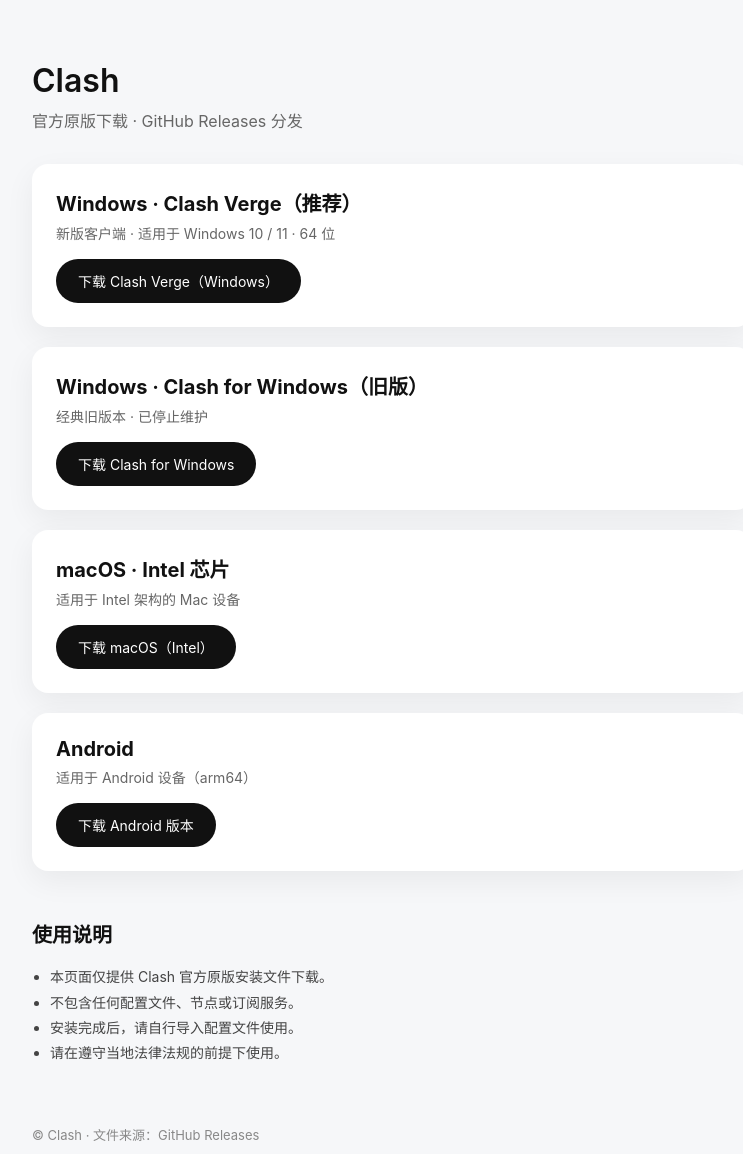
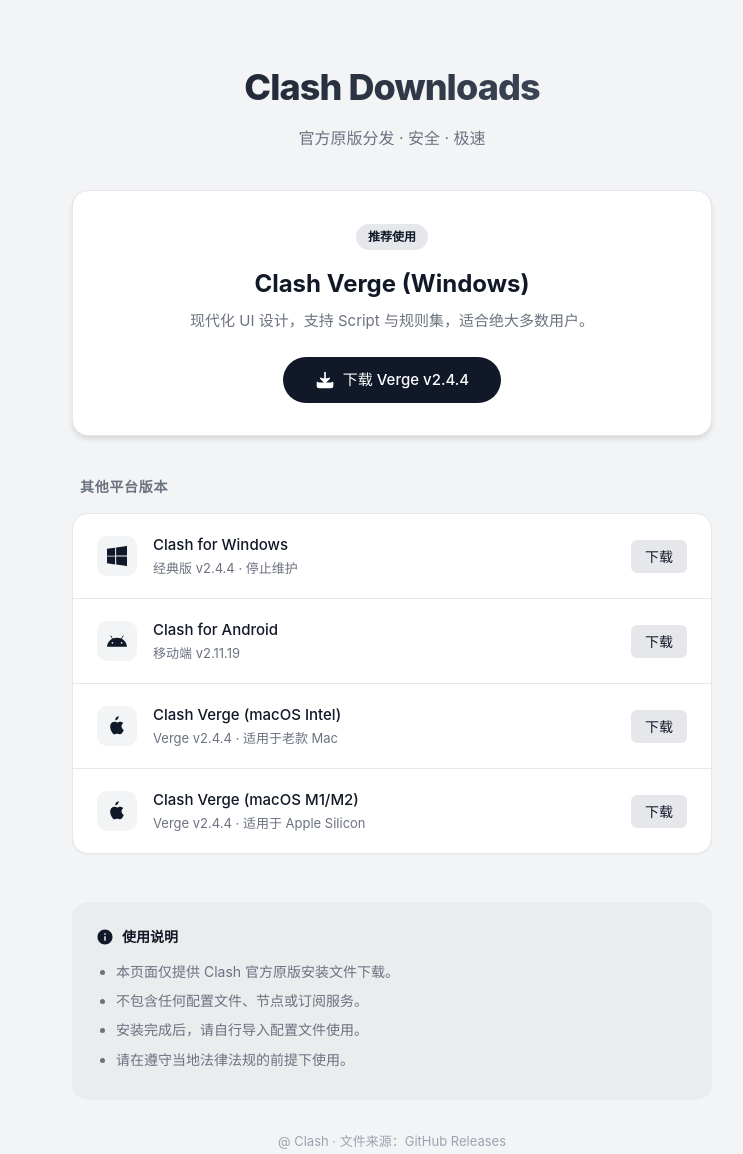
Before and after one commit to itspommeweb/clash-download, a plain HTML site: page index.html in a window 1280 px wide. Shown: the whole page, without its empty margins (248-991 px from the left). Drawn offline with Linux system fonts and the light colour scheme.

Commit message:
Update index.html

```diff
--- a/index.html
+++ b/index.html
@@ -1,147 +1,350 @@
-<!DOCTYPE html>
+<!doctype html>
 <html lang="zh-CN">
 <head>
-  <meta charset="UTF-8" />
-  <title>Clash 下载</title>
-  <meta name="viewport" content="width=device-width, initial-scale=1.0" />
+<meta charset="utf-8">
+<meta name="viewport" content="width=device-width, initial-scale=1">
+<title>Clash 官方下载</title>
 
 <style>
+:root {
+  /* --- 配色方案 --- */
+  --bg: #f3f4f6;
+  --card-bg: #ffffff;
+  --text-main: #111827;
+  --text-sub: #6b7280;
+  --border: #e5e7eb;
+
+  /* 核心主色调 */
+  --primary: #111827;
+  --primary-hover: #374151;
+
+  /* 阴影与圆角 */
+  --shadow-sm: 0 1px 2px 0 rgba(0, 0, 0, 0.05);
+  --shadow-md: 0 4px 6px -1px rgba(0, 0, 0, 0.1), 0 2px 4px -1px rgba(0, 0, 0, 0.06);
+  --radius: 16px;
+}
+
 body {
   margin: 0;
-      font-family: -apple-system, BlinkMacSystemFont, "Segoe UI", Roboto, Helvetica, Arial, sans-serif;
-      background: #f6f7f9;
-      color: #111;
+  background: var(--bg);
+  font-family: -apple-system, BlinkMacSystemFont, "Segoe UI", Roboto, "Helvetica Neue", Arial, sans-serif;
+  color: var(--text-main);
+  line-height: 1.5;
+  -webkit-font-smoothing: antialiased;
 }
 
 .container {
-      max-width: 720px;
+  max-width: 640px;
   margin: 0 auto;
-      padding: 40px 20px 80px;
+  padding: 60px 20px 80px;
+}
+
+/* 头部区域 */
+header {
+  text-align: center;
+  margin-bottom: 40px;
 }
 
 h1 {
-      font-size: 32px;
-      font-weight: 600;
-      margin-bottom: 8px;
+  font-size: 36px;
+  font-weight: 800;
+  margin: 0 0 12px;
+  letter-spacing: -0.025em;
+  background: linear-gradient(135deg, #111827 0%, #4b5563 100%);
+  -webkit-background-clip: text;
+  -webkit-text-fill-color: transparent;
 }
 
 .subtitle {
-      color: #666;
-      margin-bottom: 32px;
+  color: var(--text-sub);
   font-size: 16px;
 }
 
+/* 卡片通用样式 */
 .card {
-      background: #fff;
-      border-radius: 16px;
-      padding: 24px;
-      margin-bottom: 20px;
-      box-shadow: 0 10px 30px rgba(0,0,0,0.06);
+  background: var(--card-bg);
+  border: 1px solid var(--border);
+  border-radius: var(--radius);
+  box-shadow: var(--shadow-sm);
+  transition: all 0.3s ease;
+  overflow: hidden;
 }
 
-    .card h2 {
-      margin: 0 0 6px;
-      font-size: 20px;
+/* 推荐主卡片 */
+.hero-card {
+  padding: 32px;
+  text-align: center;
+  border: 1px solid var(--border);
+  box-shadow: var(--shadow-md);
+  margin-bottom: 40px;
 }
 
-    .desc {
-      font-size: 14px;
-      color: #666;
+.hero-card:hover {
+  transform: translateY(-2px);
+  box-shadow: 0 10px 15px -3px rgba(0, 0, 0, 0.1);
+}
+
+.hero-badge {
+  display: inline-block;
+  background: #e5e7eb;
+  color: var(--text-main);
+  font-size: 12px;
+  font-weight: 600;
+  padding: 4px 12px;
+  border-radius: 99px;
   margin-bottom: 16px;
 }
 
-    .btn {
-      display: inline-block;
-      padding: 12px 22px;
-      background: #111;
+.hero-card h2 {
+  margin: 0 0 8px;
+  font-size: 24px;
+  color: var(--text-main);
+}
+
+.hero-card p {
+  margin: 0 0 24px;
+  color: var(--text-sub);
+  font-size: 15px;
+}
+
+/* 主按钮 */
+.btn-primary {
+  display: inline-flex;
+  align-items: center;
+  justify-content: center;
+  padding: 12px 32px;
+  background: var(--primary);
   color: #fff;
-      border-radius: 999px;
   text-decoration: none;
+  border-radius: 99px;
+  font-weight: 500;
+  font-size: 15px;
+  transition: background 0.2s;
+  gap: 8px;
+}
+
+.btn-primary:hover {
+  background: var(--primary-hover);
+}
+
+/* 列表区域 */
+.section-title {
+  font-size: 14px;
+  font-weight: 600;
+  color: var(--text-sub);
+  margin: 0 0 16px 8px;
+  text-transform: uppercase;
+  letter-spacing: 0.05em;
+}
+
+.list {
+  display: flex;
+  flex-direction: column;
+}
+
+.item {
+  display: flex;
+  align-items: center;
+  padding: 20px 24px;
+  border-bottom: 1px solid var(--border);
+  transition: background 0.2s;
+  text-decoration: none;
+}
+
+.item:hover {
+  background-color: #f9fafb;
+}
+
+.item:last-child {
+  border-bottom: none;
+}
+
+/* 图标容器 */
+.item-icon {
+  width: 40px;
+  height: 40px;
+  background: #f3f4f6;
+  border-radius: 10px;
+  display: flex;
+  align-items: center;
+  justify-content: center;
+  margin-right: 16px;
+  color: var(--text-main);
+  flex-shrink: 0;
+}
+
+.item-content {
+  flex: 1;
+}
+
+.item-title {
+  font-size: 15px;
+  font-weight: 500;
+  color: var(--text-main);
+  margin-bottom: 2px;
+}
+
+.item-sub {
+  font-size: 13px;
+  color: var(--text-sub);
+}
+
+/* 列表按钮 */
+.item-action {
+  font-size: 14px;
+  color: var(--primary);
+  font-weight: 500;
+  background: #e5e7eb;
+  padding: 6px 14px;
+  border-radius: 6px;
+  text-decoration: none;
+  transition: all 0.2s;
+}
+
+.item-action:hover {
+  background: var(--primary);
+  color: #fff;
+}
+
+/* SVG 图标样式 */
+svg {
+  width: 20px;
+  height: 20px;
+  fill: currentColor;
+}
+
+/* 底部说明区域 */
+.usage-box {
+  margin-top: 48px;
+  padding: 24px;
+  background: rgba(0,0,0,0.03);
+  border-radius: var(--radius);
+  color: var(--text-sub);
   font-size: 14px;
 }
 
-    .btn:hover {
-      opacity: 0.85;
+.usage-title {
+  font-weight: 600;
+  color: var(--text-main);
+  margin-bottom: 12px;
+  display: flex;
+  align-items: center;
+  gap: 8px;
 }
 
-    .section-title {
-      margin: 48px 0 16px;
-      font-size: 20px;
-      font-weight: 600;
-    }
-
-    ul {
-      padding-left: 18px;
-      color: #444;
-      font-size: 14px;
+.usage-list {
+  margin: 0;
+  padding-left: 20px;
   line-height: 1.8;
 }
 
-    .footer {
-      margin-top: 60px;
+.usage-list li {
+  margin-bottom: 4px;
+}
+
+.footer-copyright {
+  margin-top: 32px;
+  text-align: center;
   font-size: 13px;
-      color: #888;
+  color: #9ca3af;
+}
+
+/* 移动端适配 */
+@media (max-width: 480px) {
+  .hero-card { padding: 24px; }
+  .item { padding: 16px; }
+  .item-title { font-size: 14px; }
+  .item-sub { font-size: 12px; }
+  .usage-box { padding: 20px; }
 }
 </style>
 </head>
 
 <body>
 <div class="container">
-    <h1>Clash</h1>
-    <div class="subtitle">官方原版下载 · GitHub Releases 分发</div>
 
-    <!-- Windows · Clash Verge -->
-    <div class="card">
-      <h2>Windows · Clash Verge（推荐）</h2>
-      <div class="desc">新版客户端 · 适用于 Windows 10 / 11 · 64 位</div>
-      <a class="btn"
-         href="https://github.com/itspommeweb/clash-download/releases/download/v2.4.4/Clash.Verge_v2.4.4_Windows_x64.exe">
-        下载 Clash Verge（Windows）
+  <header>
+    <h1>Clash Downloads</h1>
+    <div class="subtitle">官方原版分发 · 安全 · 极速</div>
+  </header>
+
+  <div class="card hero-card">
+    <div class="hero-badge">推荐使用</div>
+    <h2>Clash Verge (Windows)</h2>
+    <p>现代化 UI 设计，支持 Script 与规则集，适合绝大多数用户。</p>
+    <a class="btn-primary" href="./Clash.Verge_v2.4.4_Windows_x64.exe">
+      <svg viewBox="0 0 24 24" fill="none" stroke="currentColor" stroke-width="2" stroke-linecap="round" stroke-linejoin="round"><path d="M21 15v4a2 2 0 0 1-2 2H5a2 2 0 0 1-2-2v-4"></path><polyline points="7 10 12 15 17 10"></polyline><line x1="12" y1="15" x2="12" y2="3"></line></svg>
+      下载 Verge v2.4.4
     </a>
   </div>
 
-    <!-- Windows · Clash for Windows -->
-    <div class="card">
-      <h2>Windows · Clash for Windows（旧版）</h2>
-      <div class="desc">经典旧版本 · 已停止维护</div>
-      <a class="btn"
-         href="https://github.com/itspommeweb/clash-download/releases/download/v2.4.4/Clash.for.Windows_v2.4.4.exe">
-        下载 Clash for Windows
-      </a>
+  <div class="section-title">其他平台版本</div>
+
+  <div class="card list">
+
+    <div class="item">
+      <div class="item-icon">
+        <svg viewBox="0 0 24 24"><path d="M0 3.449L9.75 2.1v9.451H0m10.949-9.602L24 0v11.4H10.949M0 12.6h9.75v9.451L0 20.699M10.949 12.6H24V24l-12.9-1.801"/></svg>
+      </div>
+      <div class="item-content">
+        <div class="item-title">Clash for Windows</div>
+        <div class="item-sub">经典版 v2.4.4 · 停止维护</div>
+      </div>
+      <a href="./Clash.for.Windows_v2.4.4.exe" class="item-action">下载</a>
     </div>
 
-    <!-- macOS · Intel -->
-    <div class="card">
-      <h2>macOS · Intel 芯片</h2>
-      <div class="desc">适用于 Intel 架构的 Mac 设备</div>
-      <a class="btn"
-         href="https://github.com/itspommeweb/clash-download/releases/download/v2.4.4/Clash.Verge_v2.4.4_macOS_x64.dmg">
-        下载 macOS（Intel）
-      </a>
+    <div class="item">
+      <div class="item-icon">
+        <svg viewBox="0 0 24 24"><path d="M17.523 15.3414c-.5511 0-.9993-.4486-.9993-.9997s.4482-.9993.9993-.9993c.5511 0 .9993.4482.9993.9993.0001.5511-.4482.9997-.9993.9997m-11.046 0c-.5511 0-.9993-.4486-.9993-.9997s.4482-.9993.9993-.9993c.5511 0 .9993.4482.9993.9993 0 .5511-.4482.9997-.9993.9997m11.4045-6.02l1.9973-3.4592a.416.416 0 00-.152-.5676.416.416 0 00-.5676.152l-2.0223 3.503C15.5902 8.4213 13.8533 8.0904 12 8.0904s-3.5902.3309-5.1367.8592L4.841 5.4466a.4161.4161 0 00-.5677-.152.416.416 0 00-.152.5676l1.9973 3.4592C2.6889 11.1867.3432 14.6589 0 18.761h24c-.3432-4.1021-2.6889-7.5743-6.1185-9.4396"/></svg>
+      </div>
+      <div class="item-content">
+        <div class="item-title">Clash for Android</div>
+        <div class="item-sub">移动端 v2.11.19</div>
+      </div>
+      <a href="./Clash.for.Android_v2.11.19.apk" class="item-action">下载</a>
     </div>
 
-    <!-- Android -->
-    <div class="card">
-      <h2>Android</h2>
-      <div class="desc">适用于 Android 设备（arm64）</div>
-      <a class="btn"
-         href="https://github.com/itspommeweb/clash-download/releases/download/v2.4.4/Clash.Meta_v2.10.2_Android_arm64.apk">
-        下载 Android 版本
-      </a>
+    <div class="item">
+      <div class="item-icon">
+        <svg viewBox="0 0 24 24"><path d="M18.71 19.5c-.83 1.24-1.71 2.45-3.05 2.47-1.34.03-1.77-.79-3.29-.79-1.53 0-2 .77-3.27.82-1.31.05-2.3-1.32-3.14-2.53C4.25 17 2.94 12.45 4.7 9.39c.87-1.52 2.43-2.48 4.12-2.51 1.28-.02 2.5.87 3.29.87.78 0 2.26-1.07 3.81-.91.65.03 2.47.26 3.64 1.98-.09.06-2.17 1.28-2.15 3.81.03 3.02 2.65 4.03 2.68 4.04-.03.07-.42 1.44-1.38 2.83M13 3.5c.68-.83 1.14-1.99 1.01-3.15-1.02.04-2.26.68-3 1.54-.64.74-1.2 1.95-1.05 3.08 1.14.09 2.3-.64 3.04-1.47"/></svg>
+      </div>
+      <div class="item-content">
+        <div class="item-title">Clash Verge (macOS Intel)</div>
+        <div class="item-sub">Verge v2.4.4 · 适用于老款 Mac</div>
+      </div>
+      <a href="./Clash.Verge_v2.4.4_macOS_x64.dmg" class="item-action">下载</a>
     </div>
 
-    <!-- 使用说明 -->
-    <div class="section-title">使用说明</div>
-    <ul>
+    <div class="item">
+      <div class="item-icon">
+        <svg viewBox="0 0 24 24"><path d="M18.71 19.5c-.83 1.24-1.71 2.45-3.05 2.47-1.34.03-1.77-.79-3.29-.79-1.53 0-2 .77-3.27.82-1.31.05-2.3-1.32-3.14-2.53C4.25 17 2.94 12.45 4.7 9.39c.87-1.52 2.43-2.48 4.12-2.51 1.28-.02 2.5.87 3.29.87.78 0 2.26-1.07 3.81-.91.65.03 2.47.26 3.64 1.98-.09.06-2.17 1.28-2.15 3.81.03 3.02 2.65 4.03 2.68 4.04-.03.07-.42 1.44-1.38 2.83M13 3.5c.68-.83 1.14-1.99 1.01-3.15-1.02.04-2.26.68-3 1.54-.64.74-1.2 1.95-1.05 3.08 1.14.09 2.3-.64 3.04-1.47"/></svg>
+      </div>
+      <div class="item-content">
+        <div class="item-title">Clash Verge (macOS M1/M2)</div>
+        <div class="item-sub">Verge v2.4.4 · 适用于 Apple Silicon</div>
+      </div>
+      <a href="./Clash.Verge_v2.4.4_macOS_arm64.dmg" class="item-action">下载</a>
+    </div>
+
+  </div>
+
+  <div class="usage-box">
+    <div class="usage-title">
+      <svg viewBox="0 0 24 24" style="width:18px;height:18px;"><path d="M12 2C6.48 2 2 6.48 2 12s4.48 10 10 10 10-4.48 10-10S17.52 2 12 2zm1 15h-2v-6h2v6zm0-8h-2V7h2v2z"/></svg>
+      使用说明
+    </div>
+    <ul class="usage-list">
       <li>本页面仅提供 Clash 官方原版安装文件下载。</li>
       <li>不包含任何配置文件、节点或订阅服务。</li>
       <li>安装完成后，请自行导入配置文件使用。</li>
       <li>请在遵守当地法律法规的前提下使用。</li>
     </ul>
+  </div>
 
-    <div class="footer">
-      © Clash · 文件来源：GitHub Releases
+  <div class="footer-copyright">
+     @ Clash · 文件来源：GitHub Releases
   </div>
+
 </div>
 </body>
 </html>
```
Lines whose indentation alone changed are shown as unchanged.
